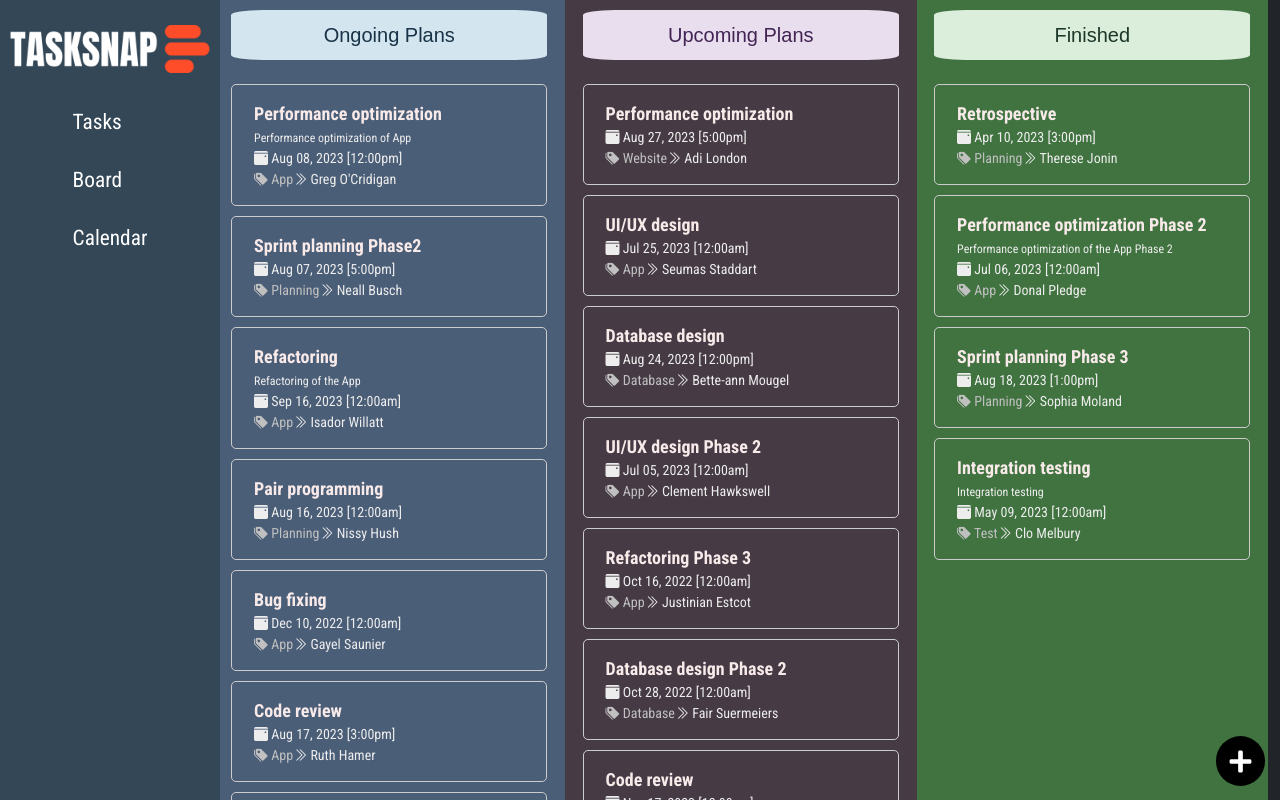
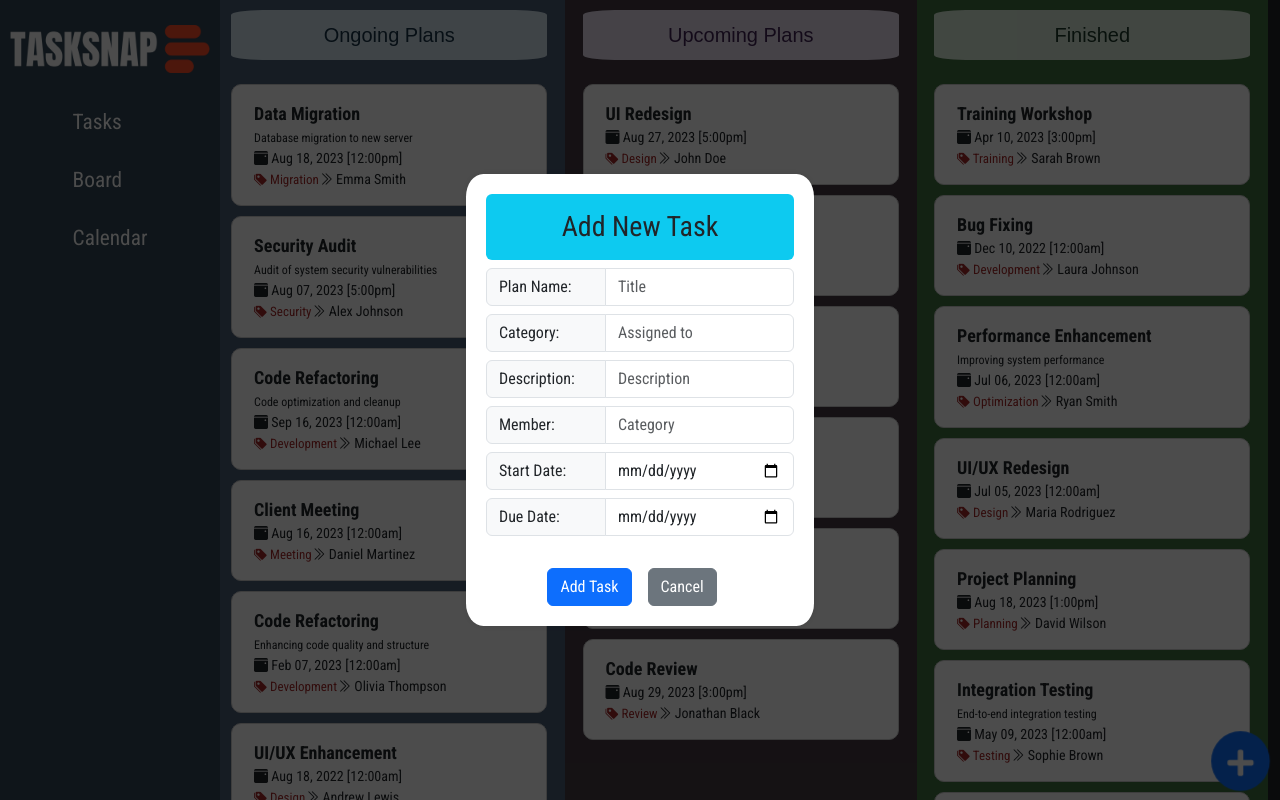
Before and after one commit to thitikl/React_taskSnap, a React (Create React App) app: page /board in a window 1280 px wide. Both pictures are taken after a click on the button 1240 px from the left and 760 px from the top of the page. Built offline with nearby package versions, Linux system fonts and the light colour scheme.

Commit message:
Add Plan Implemented, CSS modified, New mockData

```diff
--- a/src/Board/Board.js
+++ b/src/Board/Board.js
@@ -17,6 +17,61 @@ import { resetServerContext } from "react-beautiful-dnd";
 export default function Board(props) {
   const { data: tasksData } = props;
   const [tasks, setTasks] = useState(tasksData);
+  const [showDialog, setShowDialog] = useState(false);
+
+  const handleAddButtonClick = () => {
+    setShowDialog(true);
+  };
+
+  const handleDialogClose = () => {
+    setShowDialog(false);
+  };
+
+  const [newTask, setNewTask] = useState({
+    title: "",
+    start: "",
+    due: "",
+    assigned_to: "",
+    label: "",
+    description: "",
+  });
+
+  const handleInputChange = (e) => {
+    console.log(e.target.value);
+    const { name, value } = e.target;
+    setNewTask((prevState) => ({
+      ...prevState,
+      [name]: value,
+    }));
+  };
+
+  const handleAddTask = () => {
+    const newID = `task-${tasks.length}`; // Generate new unique ID
+    newTask.id = newID;
+    newTask.status = "plan"; // Default status
+    setTasks([...tasks, newTask]);
+    setShowDialog(false);
+    setNewTask({
+      title: "",
+      start: "",
+      due: "",
+      assigned_to: "",
+      label: "",
+      description: "",
+    }); // Clear the inputs
+  };
+
+  function MyButton() {
+    return (
+      <button
+        className="btn rounded-circle AddButton bg-primary" // Updated class name
+        id="AddButton"
+        onClick={handleAddButtonClick}
+      >
+        <FaPlus />
+      </button>
+    );
+  }
 
   const handleOnDragEnd = (result) => {
     try {
@@ -90,8 +145,8 @@ export default function Board(props) {
                     {...provided.dragHandleProps}
                   >
                     <div className="container">
-                      <p>
-                        <span style={{ color: "#f9eaea", fontSize: "18px" }}>
+                      <p className="datadisplay">
+                        <span style={{ fontSize: "18px" }}>
                           <strong>{task.title}</strong>
                         </span>
                         {task.description && (
@@ -103,16 +158,16 @@ export default function Board(props) {
                           </>
                         )}
                         <br />
-                        <span style={{ color: "#ededed", fontSize: "14px" }}>
+                        <span style={{ fontSize: "14px" }}>
                           <i className="bi bi-calendar3-event-fill"></i>
                           <span> </span>
                           {formatDate(task.due)}
                         </span>
                         <br />
-                        <span style={{ color: "silver", fontSize: "14px" }}>
+                        <span style={{ color: "brown", fontSize: "13px" }}>
                           <i className="bi bi-tags-fill"></i> {task.label}
                         </span>
-                        <span style={{ color: "#ededed", fontSize: "14px" }}>
+                        <span style={{ fontSize: "14px" }}>
                           <i className="bi bi-chevron-double-right"></i>{" "}
                           {task.assigned_to}
                         </span>
@@ -146,7 +201,7 @@ export default function Board(props) {
               <div className="text-center" style={ongoingSub}>
                 Ongoing Plans
               </div>
-              <div className="mt-4">{renderTasks(todayTasks, "ongoing")}</div>
+              <div className="mt-4 text-dark">{renderTasks(todayTasks, "ongoing")}</div>
             </div>
           </div>
           <div className="col-md-4 d-flex" style={upcomingMain}>
@@ -169,18 +224,117 @@ export default function Board(props) {
           </div>
           <MyButton />
         </div>
+        {showDialog && (
+          <div className="dialog-overlay">
+            <div className="dialog-box">
+              <h3 className="text-center mb-2 bg-info p-3 rounded">
+                Add New Task
+              </h3>
+              <div className="input-group mb-2">
+                <span className="input-group-text" style={{ width: "120px" }}>
+                  Plan Name:{" "}
+                </span>
+                <input
+                  name="title"
+                  type="text"
+                  className="form-control"
+                  placeholder="Title"
+                  value={newTask.title}
+                  onChange={handleInputChange}
+                  required
+                />
+              </div>
+              <div className="input-group mb-2">
+                <span className="input-group-text" style={{ width: "120px" }}>
+                  Category:{" "}
+                </span>
+                <input
+                  name="label"
+                  type="text"
+                  className="form-control"
+                  placeholder="Assigned to"
+                  aria-label="Server"
+                  value={newTask.label}
+                  onChange={handleInputChange}
+                  required
+                />
+              </div>
+              <div className="input-group mb-2">
+                <span className="input-group-text" style={{ width: "120px" }}>
+                  Description:{" "}
+                </span>
+                <input
+                  name="description"
+                  type="text"
+                  className="form-control"
+                  placeholder="Description"
+                  aria-label="Server"
+                  value={newTask.description}
+                  onChange={handleInputChange}
+                />
+              </div>
+              <div className="input-group mb-2">
+                <span className="input-group-text" style={{ width: "120px" }}>
+                  Member:{" "}
+                </span>
+                <input
+                  name="assigned_to"
+                  type="text"
+                  className="form-control"
+                  placeholder="Category"
+                  aria-label="Server"
+                  value={newTask.assigned_to}
+                  onChange={handleInputChange}
+                />
+              </div>
+              <div className="input-group mb-2">
+                <span className="input-group-text" style={{ width: "120px" }}>
+                  Start Date:{" "}
+                </span>
+                <input
+                  name="start"
+                  type="date"
+                  className="form-control"
+                  placeholder="Start Date"
+                  aria-label="Username"
+                  value={newTask.start}
+                  onChange={handleInputChange}
+                />
+              </div>
+              <div className="input-group mb-2">
+                <span className="input-group-text" style={{ width: "120px" }}>
+                  Due Date:{" "}
+                </span>
+                <input
+                  name="due"
+                  type="date"
+                  className="form-control"
+                  placeholder="Due Date"
+                  aria-label="Server"
+                  value={newTask.due}
+                  onChange={handleInputChange}
+                />
+              </div>
+
+              <br />
+              <center>
+                <button
+                  className="btn btn-primary me-3"
+                  onClick={handleAddTask}
+                >
+                  Add Task
+                </button>
+                <button
+                  className="btn btn-secondary me-3"
+                  onClick={handleDialogClose}
+                >
+                  Cancel
+                </button>
+              </center>
+            </div>
+          </div>
+        )}
       </DragDropContext>
     </>
   );
 }
-
-function MyButton() {
-  return (
-    <button
-      className="btn rounded-circle AddButton" // Updated class name
-      id="AddButton"
-    >
-      <FaPlus />
-    </button>
-  );
-}
--- a/src/Board/BoardStyles.js
+++ b/src/Board/BoardStyles.js
@@ -49,10 +49,8 @@ export const headingcss = {
   width: "90%",
   marginLeft: "auto",
   marginRight: "auto",
-
 };
 export const taskDescription = {
-  color: "#ededed",
   fontSize: "12px",
   msOverflowStyle: "none",
   scrollbarWidth: "none",
--- a/src/data/MOCK_DATA.json
+++ b/src/data/MOCK_DATA.json
@@ -1,179 +1,179 @@
 [
   {
     "id": "0",
-    "title": "Performance optimization",
+    "title": "Data Migration",
     "status": "ongoing",
-    "assigned_to": "Greg O'Cridigan",
+    "assigned_to": "Emma Smith",
     "start": "2023-08-07T10:00:00",
-    "due": "2023-08-08T12:00:00",
-    "label": "App",
-    "description": "Performance optimization of App"
+    "due": "2023-08-18T12:00:00",
+    "label": "Migration",
+    "description": "Database migration to new server"
   },
   {
     "id": "1",
-    "title": "Performance optimization",
+    "title": "UI Redesign",
     "status": "plan",
-    "assigned_to": "Adi London",
+    "assigned_to": "John Doe",
     "start": "2023-08-26T08:00:00",
     "due": "2023-08-27T17:00:00",
-    "label": "Website",
+    "label": "Design",
     "description": ""
   },
   {
     "id": "2",
-    "title": "UI/UX design",
+    "title": "Feature Development",
     "status": "plan",
-    "assigned_to": "Seumas Staddart",
+    "assigned_to": "Jane Smith",
     "start": "2023-07-24",
     "due": "2023-07-25",
-    "label": "App",
+    "label": "Development",
     "description": ""
   },
   {
     "id": "3",
-    "title": "Sprint planning Phase2",
+    "title": "Security Audit",
     "status": "ongoing",
-    "assigned_to": "Neall Busch",
+    "assigned_to": "Alex Johnson",
     "start": "2023-08-04T08:00:00",
     "due": "2023-08-07T17:00:00",
-    "label": "Planning",
-    "description": ""
+    "label": "Security",
+    "description": "Audit of system security vulnerabilities"
   },
   {
     "id": "4",
-    "title": "Retrospective",
+    "title": "Training Workshop",
     "status": "finished",
-    "assigned_to": "Therese Jonin",
+    "assigned_to": "Sarah Brown",
     "start": "2023-04-10T14:00:00",
     "due": "2023-04-10T15:00:00",
-    "label": "Planning",
+    "label": "Training",
     "description": ""
   },
   {
     "id": "5",
-    "title": "Refactoring",
+    "title": "Code Refactoring",
     "status": "ongoing",
-    "assigned_to": "Isador Willatt",
+    "assigned_to": "Michael Lee",
     "start": "2023-09-14",
     "due": "2023-09-16",
-    "label": "App",
-    "description": "Refactoring of the App"
+    "label": "Development",
+    "description": "Code optimization and cleanup"
   },
   {
     "id": "6",
-    "title": "Database design",
+    "title": "Database Migration",
     "status": "plan",
-    "assigned_to": "Bette-ann Mougel",
+    "assigned_to": "Jessica Taylor",
     "start": "2023-08-22T09:00:00",
     "due": "2023-08-24T12:00:00",
-    "label": "Database",
+    "label": "Migration",
     "description": ""
   },
   {
     "id": "7",
-    "title": "Pair programming",
+    "title": "Client Meeting",
     "status": "ongoing",
-    "assigned_to": "Nissy Hush",
+    "assigned_to": "Daniel Martinez",
     "start": "2023-08-14",
     "due": "2023-08-16",
-    "label": "Planning",
+    "label": "Meeting",
     "description": ""
   },
   {
     "id": "8",
-    "title": "Bug fixing",
-    "status": "ongoing",
-    "assigned_to": "Gayel Saunier",
+    "title": "Bug Fixing",
+    "status": "finished",
+    "assigned_to": "Laura Johnson",
     "start": "2022-12-01",
     "due": "2022-12-10",
-    "label": "App",
+    "label": "Development",
     "description": ""
   },
   {
     "id": "9",
-    "title": "Performance optimization Phase 2",
+    "title": "Performance Enhancement",
     "status": "finished",
-    "assigned_to": "Donal Pledge",
+    "assigned_to": "Ryan Smith",
     "start": "2023-07-01",
     "due": "2023-07-06",
-    "label": "App",
-    "description": "Performance optimization of the App Phase 2"
+    "label": "Optimization",
+    "description": "Improving system performance"
   },
   {
     "id": "10",
-    "title": "UI/UX design Phase 2",
-    "status": "plan",
-    "assigned_to": "Clement Hawkswell",
+    "title": "UI/UX Redesign",
+    "status": "finished",
+    "assigned_to": "Maria Rodriguez",
     "start": "2023-07-04",
     "due": "2023-07-05",
-    "label": "App",
+    "label": "Design",
     "description": ""
   },
   {
     "id": "11",
-    "title": "Refactoring Phase 3",
+    "title": "Code Review",
     "status": "plan",
-    "assigned_to": "Justinian Estcot",
+    "assigned_to": "Christopher Green",
     "start": "2022-09-30",
     "due": "2022-10-16",
-    "label": "App",
+    "label": "Review",
     "description": ""
   },
   {
     "id": "12",
-    "title": "Database design Phase 2",
+    "title": "Database Migration",
     "status": "plan",
-    "assigned_to": "Fair Suermeiers",
+    "assigned_to": "Emily White",
     "start": "2022-10-22",
     "due": "2022-10-28",
-    "label": "Database",
+    "label": "Migration",
     "description": ""
   },
   {
     "id": "13",
-    "title": "Code review",
-    "status": "ongoing",
-    "assigned_to": "Ruth Hamer",
+    "title": "Code Review",
+    "status": "plan",
+    "assigned_to": "Jonathan Black",
     "start": "2023-08-16T10:00:00",
-    "due": "2023-08-17T15:00:00",
-    "label": "App",
+    "due": "2023-08-29T15:00:00",
+    "label": "Review",
     "description": ""
   },
   {
     "id": "14",
-    "title": "Refactoring Phase 3",
+    "title": "Code Refactoring",
     "status": "ongoing",
-    "assigned_to": "Brnaba Beidebeke",
+    "assigned_to": "Olivia Thompson",
     "start": "2023-02-05",
     "due": "2023-02-07",
-    "label": "Website",
-    "description": "Refactoring of the Website Phase 3"
+    "label": "Development",
+    "description": "Enhancing code quality and structure"
   },
   {
     "id": "15",
-    "title": "Refactoring Phase 2",
+    "title": "UI/UX Enhancement",
     "status": "ongoing",
-    "assigned_to": "Philly Jeduch",
+    "assigned_to": "Andrew Lewis",
     "start": "2022-08-11",
     "due": "2022-08-18",
-    "label": "Website",
+    "label": "Design",
     "description": ""
   },
   {
     "id": "16",
-    "title": "Code review",
-    "status": "plan",
-    "assigned_to": "Mortimer Litherborough",
-    "start": "2022-11-17",
-    "due": "2022-11-17",
-    "label": "Website",
+    "title": "Code Review",
+    "status": "ongoing",
+    "assigned_to": "Jennifer Clark",
+    "start": "2023-08-10",
+    "due": "2023-08-15",
+    "label": "Review",
     "description": ""
   },
   {
     "id": "17",
-    "title": "Sprint planning Phase 3",
+    "title": "Project Planning",
     "status": "finished",
-    "assigned_to": "Sophia Moland",
+    "assigned_to": "David Wilson",
     "start": "2023-08-18T10:00:00",
     "due": "2023-08-18T13:00:00",
     "label": "Planning",
@@ -181,22 +181,22 @@
   },
   {
     "id": "18",
-    "title": "Integration testing",
+    "title": "Integration Testing",
     "status": "finished",
-    "assigned_to": "Clo Melbury",
+    "assigned_to": "Sophie Brown",
     "start": "2023-05-04",
     "due": "2023-05-09",
-    "label": "Test",
-    "description": "Integration testing"
+    "label": "Testing",
+    "description": "End-to-end integration testing"
   },
   {
     "id": "19",
-    "title": "Performance optimization",
-    "status": "plan",
-    "assigned_to": "Korrie Thornebarrow",
+    "title": "Infrastructure Upgrade",
+    "status": "finished",
+    "assigned_to": "Robert Johnson",
     "start": "2023-06-30",
     "due": "2023-06-30",
-    "label": "Infastructure",
+    "label": "Infrastructure",
     "description": ""
   }
 ]
--- a/src/styles.css
+++ b/src/styles.css
@@ -52,26 +52,43 @@
   align-items: center;
   padding: 10px;
   border: 1px solid #ccc;
-  border-radius: 5px;
+  border-radius: 10px;
   margin-bottom: 10px;
   cursor: pointer;
-  transition: background-color 0.3s, transform 0.3s;
+  transition: background-color 0.5s, transform 0.4s;
+  background-color: rgb(255, 255, 255);
 }
 
 .Alltasks:hover {
-  background-color: rgb(51, 71, 86);
-  transform: scale(1.02);
+  transform: scale(1.05);
+  /* background-color: black; */
+  color: white;
+}
+.datadisplay, .datadisplay p span {
+  color: #212529;
+}
+.datadisplay:hover, .datadisplay p span:hover {
+  /* color: white; */
+  /* transform: scale(1.05); */
 }
 
 .AddButton {
   font-size: 25px;
   display: inline-block;
-  background-color: black;
   color: white;
   border: none;
   position: fixed;
   right: 15px;
   bottom: 15px;
+  animation: breathing 1s infinite alternate;
+}
+@keyframes breathing {
+  from {
+    transform: scale(1);
+  }
+  to {
+    transform: scale(1.2);
+  }
 }
 
 #AddButton:hover, .AddButton:hover {
@@ -79,3 +96,22 @@
   color: black;
   transform: scale(1.2);
 }
+
+.dialog-overlay {
+  position: fixed;
+  top: 0;
+  left: 0;
+  right: 0;
+  bottom: 0;
+  background: rgba(0, 0, 0, 0.7);
+  display: flex;
+  justify-content: center;
+  align-items: center;
+}
+
+.dialog-box {
+  background: white;
+  padding: 20px;
+  border-radius: 5%;
+  box-shadow: 0px 0px 10px rgba(0, 0, 0, 0.1);
+}
```
